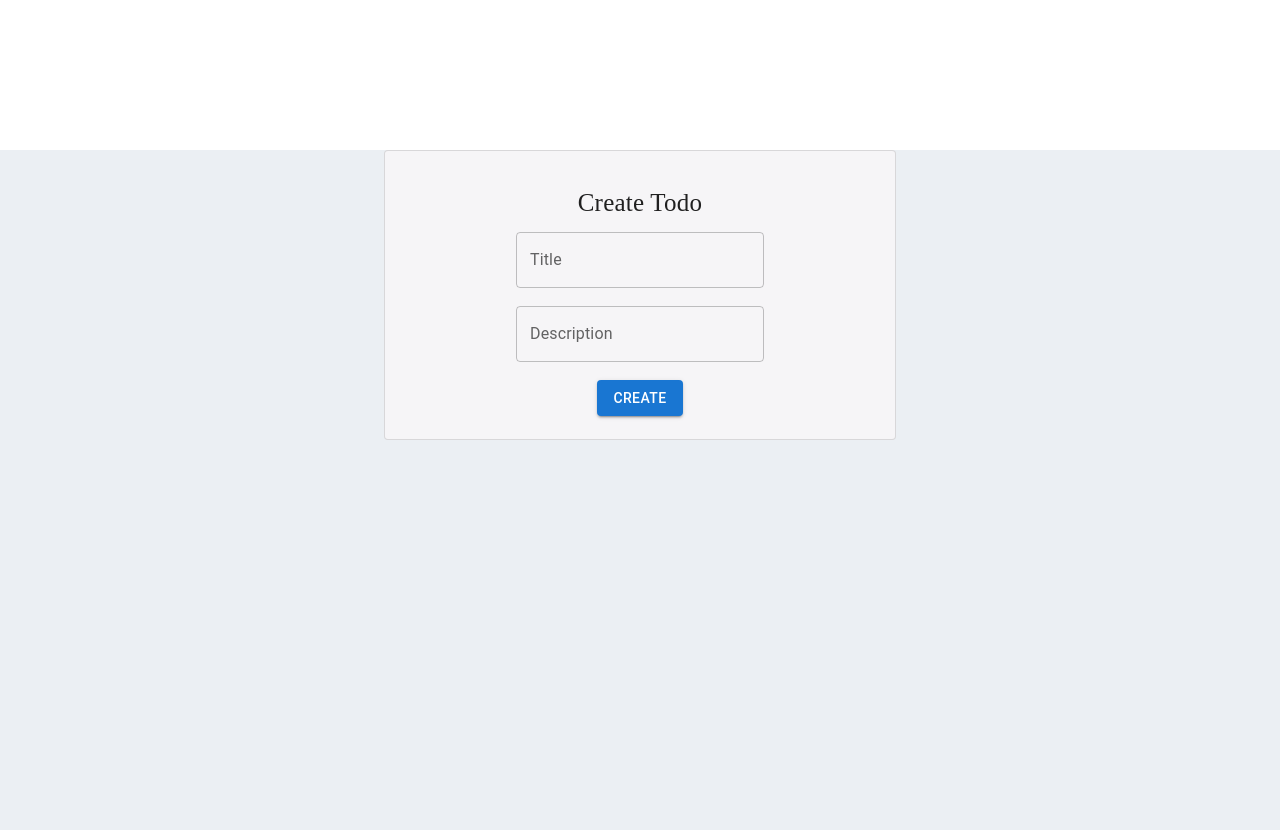
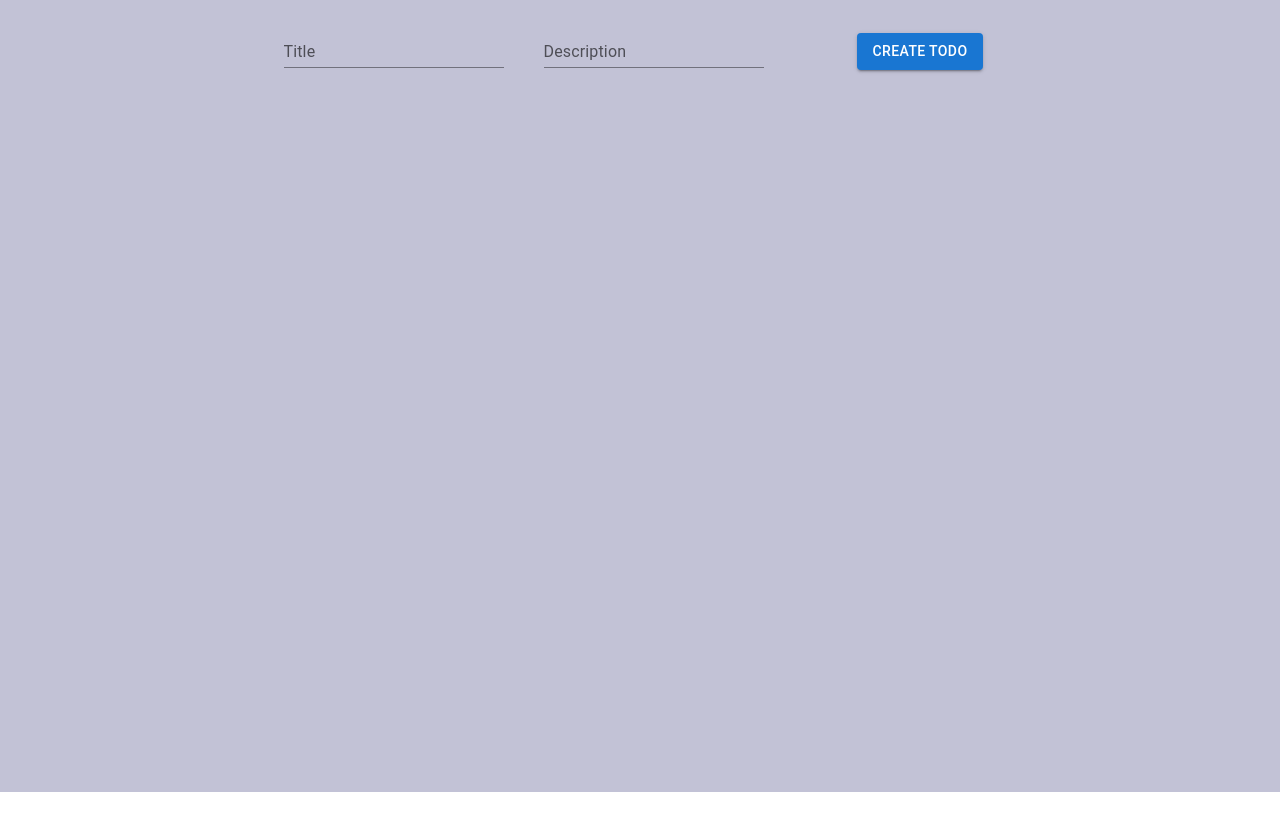
Before and after one commit to Dhanush295/TypeScript_Todo-App, a React (Vite) app in the folder frontend/: page /todo in a window 1280 px wide. Shown: the top 830 px of the page. After the commit the page ends 800 px from the top, so only its background shows below. Built offline with nearby package versions, Linux system fonts and the light colour scheme.

Commit message:
added button

```diff
--- a/frontend/components/Todo.jsx
+++ b/frontend/components/Todo.jsx
@@ -10,33 +10,29 @@ import { useNavigate } from 'react-router-dom';
 
 function Todo(){
 
-    const [title, setTitle] = useState('');
+    const [title, setTitle ] = useState('');
     const [description, setDescription ] = useState('');
-    const navigate = useNavigate();
 
-    const handleSubmit = async () => {
-        const response = await axios.post('http://localhost:3000/users/todo',{title, description},{
-            headers:{
-                'Content-Type': 'application/json',
-                authorization: "Bearer " + localStorage.getItem("token")
-            }
-        });
-        console.log(response.data);
-        navigate('/home');
-
+    const handleSubmit = async() =>{
+        const todo = await axios.post('http://localhost:3000/users/todo', {title, description});
+        console.log(todo.data);
     };
 
     return <div>
-    <center>
-        <Card variant="outlined" style={{width:500, padding:5, margin:150, backgroundColor:"#f6f5f7"}}><br/>
-        <Typography style={{fontSize: 25, padding:10, fontFamily:"Copperplate"}}>
-            Create Todo
-        </Typography>
-        <TextField id="outlined-basic" label="Title" variant="outlined" onChange={e => setTitle(e.target.value)} /><br/><br/>
-        <TextField id="outlined-basic" label="Description" variant="outlined" onChange={e => setDescription(e.target.value)} /><br/><br/>
-        <Button variant="contained" onClick={handleSubmit}>Create</Button><br/><br/>
-        </Card>
-    </center>
+        <div style={{display: "flex",
+        justifyContent: "center"}}>
+                <div style={{margin: 20, color:"white"}}>
+                    <TextField id="standard-basic" label="Title" variant="standard" onChange={e => setTitle(e.target.value)} />
+                </div>
+                <div style={{margin: 20}}>
+                    <TextField  id="standard-basic" label="Description" variant="standard" onChange={e => setDescription(e.target.value)} />
+                </div>
+                <dir style={{margin: 33}}>
+                    <Button variant="contained" onClick={handleSubmit}>Create Todo</Button>
+                </dir>
+
+        </div>
+
 </div>
 
 }
--- a/frontend/src/App.jsx
+++ b/frontend/src/App.jsx
@@ -9,7 +9,7 @@ function App() {
 
 
   return (
-    <div style={{width:"100vw",height:"99vh" ,backgroundColor:"#ebeff3"}}>
+    <div style={{width:"100vw",height:"99vh",backgroundColor:"#c2c2d6"}}>
       <Router>
         <Routes>
           <Route path ={"/todo"} element={<Todo/>}></Route>
```
Also changed, not shown: 2 other files (tests, documents, lock files or other folders).
